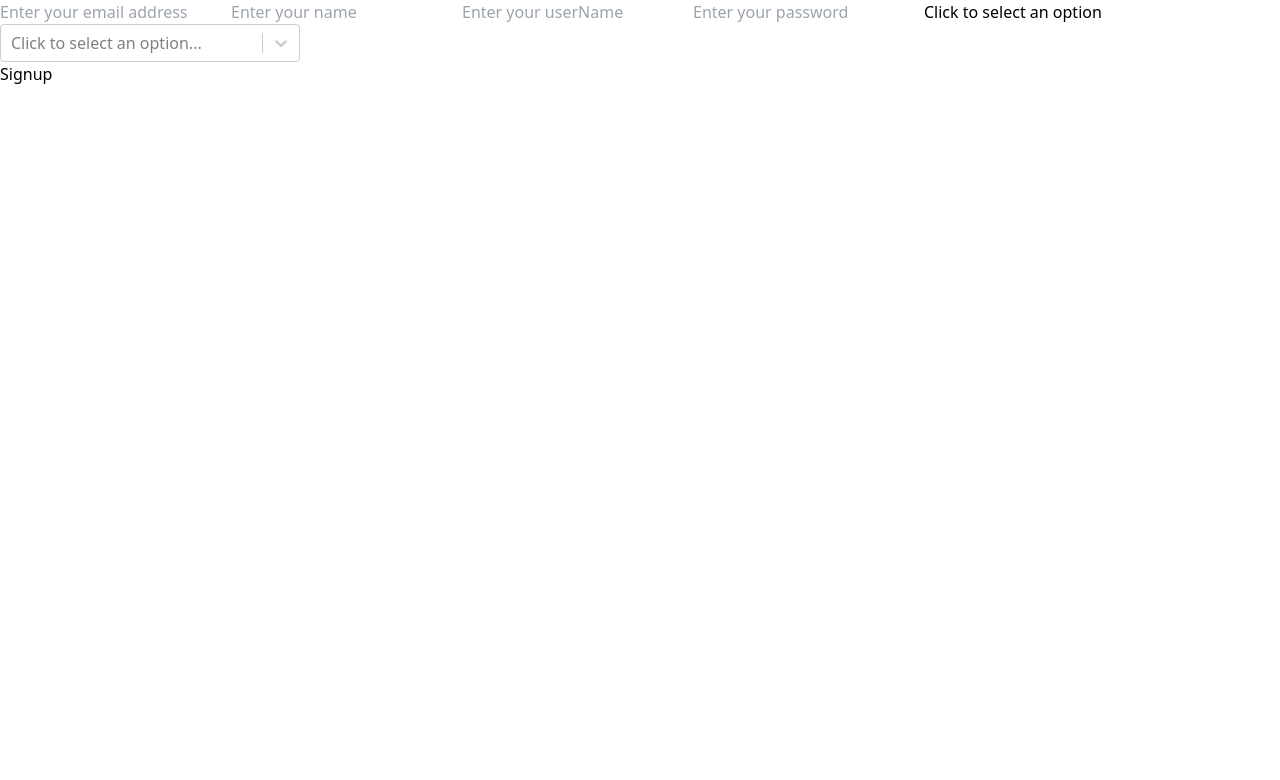
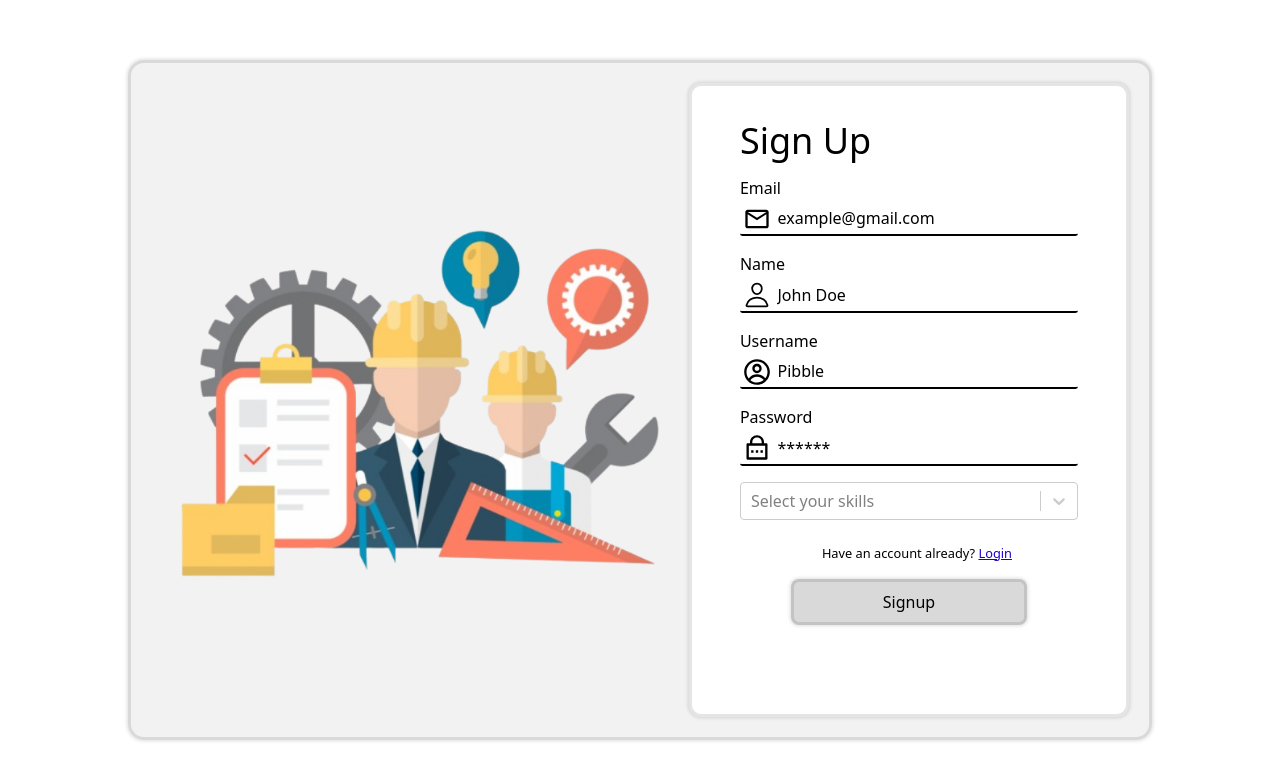
Before and after one commit to Dearborn42/Sunhacks-2024, a Next.js app in the folder client/: page /signup in a window 1280 px wide. Shown: the top 780 px of the page. Built offline with nearby package versions, Linux system fonts and the light colour scheme.

Commit message:
Sign Up
Styled the signup page

```diff
--- a/client/src/app/login/page.jsx
+++ b/client/src/app/login/page.jsx
@@ -8,7 +8,7 @@ import Link from "next/link";
 import { MdOutlineMail } from "react-icons/md";
 import { RiLockPasswordLine } from "react-icons/ri";
 import Image from 'next/image';
-import img from '../../public/image.png'
+import img from '../../public/image.png';
 
 export default function LoginPage(){
     const { update } = useContext(UserContext);
@@ -58,7 +58,7 @@ export default function LoginPage(){
                                 autoComplete="true"
                                 name="password"
                                 id="password"
-                                placeholder="Enter your password"
+                                placeholder="******"
                                 value={form.password}
                                 required
                                 onChange={(e) => handleForm("password", e.target.value)}
--- a/client/src/app/signup/page.jsx
+++ b/client/src/app/signup/page.jsx
@@ -6,6 +6,12 @@ import Select from 'react-select';
 import {UserContext} from '../layout';
 import { useRouter } from 'next/navigation';
 import Link from "next/link";
+import { MdOutlineMail } from "react-icons/md";
+import { RiLockPasswordLine } from "react-icons/ri";
+import { IoPersonOutline } from "react-icons/io5";
+import { CgProfile } from "react-icons/cg";
+import Image from 'next/image';
+import img from '../../public/image.png';
 
 export default function SignUpPage(){
     const {update} = useContext(UserContext);
@@ -140,64 +146,96 @@ export default function SignUpPage(){
 
 
     return (
+        <div className="signCont">
+            <form onSubmit={handleSubmit} className="signForm">
+                <div className="imgCont">
+                    <Image
+                    src={img}
+                    width={500}
+                    height={500}
+                    alt="signup"
+                    />
+                </div>
+                <div className="signInfo">
+                    <h1 className="title">Sign Up</h1>
+                    <div className="inputCont">
+                        <label htmlFor="email">Email</label>
                         <div>
-            <form onSubmit={handleSubmit} className="signCont">
+                            <MdOutlineMail className="icon"/>
                             <input
                                 className="text-black"
                                 type="email"
                                 autoComplete="true"
                                 name="email"
                                 id="email"
-                    placeholder="Enter your email address"
+                                placeholder="example@gmail.com"
                                 value={form.email}
                                 required
                                 onChange={(e) => handleForm("email", e.target.value)}
                             />
+                        </div>
+                    </div>
+                    <div className="inputCont">
+                        <label htmlFor="name">Name</label>
+                        <div>
+                            <IoPersonOutline className="icon"></IoPersonOutline>
                             <input
                                 className="text-black"
                                 type="name"
                                 autoComplete="true"
                                 name="name"
                                 id="name"
-                    placeholder="Enter your name"
+                                placeholder="John Doe"
                                 value={form.name}
                                 required
                                 onChange={(e) => handleForm("name", e.target.value)}
                             />
+                        </div>
+                    </div>
+                    <div className="inputCont">
+                        <label htmlFor="username">Username</label>
+                        <div>
+                            <CgProfile className="icon"></CgProfile>
                             <input
                                 className="text-black"
                                 type="usernme"
                                 autoComplete="true"
                                 name="usernme"
                                 id="usernme"
-                    placeholder="Enter your userName"
+                                placeholder="Pibble"
                                 value={form.userName}
                                 required
                                 onChange={(e) => handleForm("userName", e.target.value)}
                             />
+                        </div>
+                    </div>
+                    <div className="inputCont">
+                        <label htmlFor="password">Password</label>
+                        <div>
+                            <RiLockPasswordLine className="icon"/>
                             <input
                                 className="text-black"
                                 type="password"
                                 autoComplete="true"
                                 name="password"
                                 id="password"
-                    placeholder="Enter your password"
+                                placeholder="******"
                                 value={form.password}
                                 required
                                 onChange={(e) => handleForm("password", e.target.value)}
                             />
-
-                <label htmlFor="foo_select" className="screen-reader-text">Click to select an option</label>
-
+                        </div>
+                    </div>
+                    <div className="skillCont">
                         <Select
                         id="foo_select"
                         name="foo_select"
                         options={options}
                         isMulti
-                placeholder="Click to select an option..."
+                        placeholder="Select your skills"
                         value={selectedOptions}
                         onChange={handleChange}
-                className="dropdown text-black"
+                        className="dropdown text-black skillDrop"
                         styles={{
                             container: (provided) => ({
                             ...provided,
@@ -205,8 +243,10 @@ export default function SignUpPage(){
                             }),
                         }}
                         />
-
+                    </div>
+                    <p>Have an account already? <Link href="../login" className="login">Login</Link></p>
                     <button type="submit">Signup</button>
+                </div>
             </form>
         </div>
     )
--- a/client/src/app/style/global.css
+++ b/client/src/app/style/global.css
@@ -1,4 +1,5 @@
 @import "./partials/_login.css";
+@import "./partials/_signup.css";
 
 @tailwind base;
 @tailwind components;
--- /dev/null
+++ b/client/src/app/style/partials/_signup.css
@@ -0,0 +1,119 @@
+.signCont {
+    width: 100vw;
+    height: 100vh;
+    display: flex;
+    align-items: center;
+    justify-content: space-evenly;
+    background-color: white;
+}
+
+.signForm {
+    width: 80vw;
+    height: 85vh;
+    background-color: rgba(0, 0, 0, 0.05);
+    border-radius: 1rem;
+    padding: 1.25rem;
+    display: flex;
+    flex-direction: row;
+    box-shadow: 0 0 .2rem .1rem rgb(0 0 0 / .1);
+    border: .2rem rgba(0, 0, 0, 0.1) solid;
+}
+
+.signInfo {
+    width: 45%;
+    padding: 1.75rem 3rem 1rem 3rem;
+    display: flex;
+    flex-direction: column;
+    align-items: center;
+    background-color: white;
+    box-shadow: 0 0 .2rem .1rem rgb(0 0 0 / .1);
+    border: .2rem rgba(0, 0, 0, 0.1) solid;
+    border-radius: 0.75rem;
+}
+
+.title {
+    width: 100%;
+    text-decoration: solid;
+    font-size: 2.25rem;
+    color: black;
+}
+
+.inputCont {
+    width: 100%;
+    margin: 0.5rem 0rem 0.5rem 0rem;
+    display: flex;
+    flex-direction: column;
+    position: relative;
+}
+
+.inputCont div .icon {
+    position: absolute;
+    top: 1.8rem;
+    left: 0.2rem;
+    color: black;
+    font-size: 1.75rem;
+}
+
+.inputCont div input {
+    width: 100%;
+    padding: 0.2rem 0.2rem 0.25rem 2.35rem;
+    font-size: 1rem;
+    border-radius: 0.15rem;
+    border: none;
+    border-bottom: 2px solid black;
+    background-color: transparent;
+    color: wblackhite;
+}
+
+.inputCont div input::placeholder {
+    color: black;
+}
+
+.inputCont label {
+    font-size: 1rem;
+    margin-bottom: 0.2rem;
+    color: black;
+}
+
+.signInfo p {
+    font-size: 0.8rem;
+    margin: 1.5rem 0rem 0rem 1rem;
+    color: black;
+}
+
+.login {
+    text-decoration: underline;
+    color: rgb(28, 0, 210);
+}
+
+.skillCont{
+    display: flex;
+    justify-content: center;
+    width: 100%;
+    border: black;
+}
+
+.skillDrop{
+    width: 100% !important;
+    margin-top: 0.5rem;
+}
+
+.signInfo button {
+    width: 70%;
+    margin: 1rem 0rem 0rem 0rem;
+    padding: 0.5rem 0.75rem 0.5rem 0.75rem;
+    background-color: rgba(0, 0, 0, 0.15);
+    box-shadow: 0 0 .2rem .1rem rgb(0 0 0 / .1);
+    border: .2rem rgba(0, 0, 0, 0.1) solid;
+    color: black;
+    font-size: 1rem;
+    border-radius: 0.5rem;
+}
+
+.imgCont {
+    width: 55%;
+    height: 100%;
+    display: flex;
+    justify-content: center;
+    align-items: center;
+}
```
Lines whose indentation alone changed are shown as unchanged.
